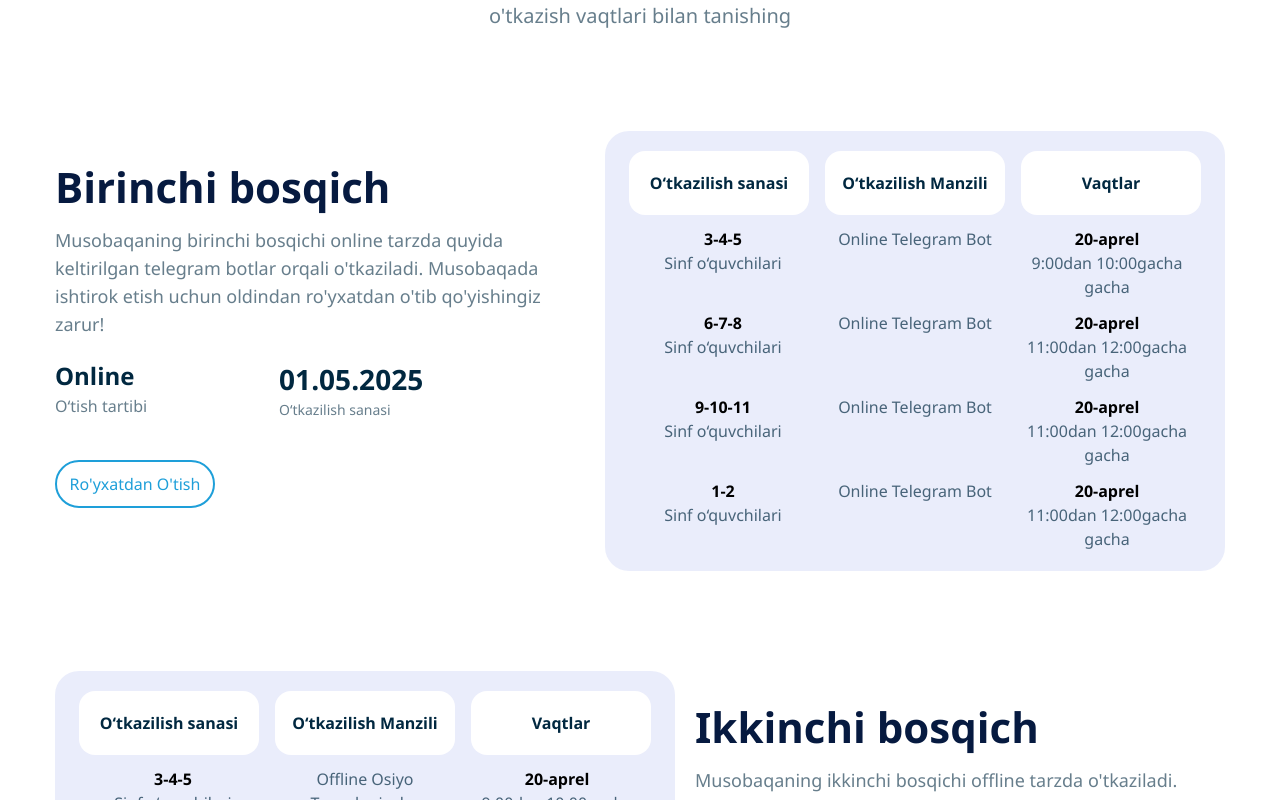
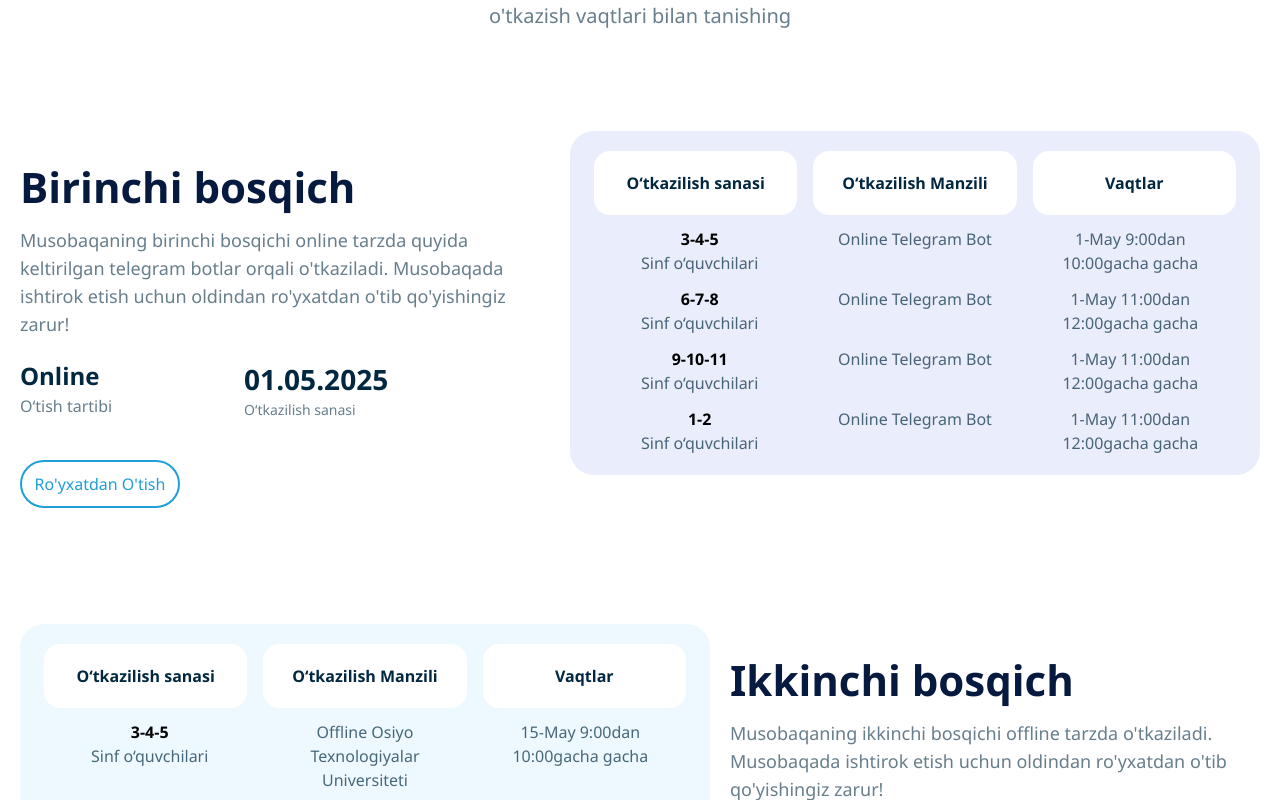
Before and after one commit to alienorar/Genius-Cup-full, a React (Vite) app: page / in a window 1280 px wide. Shown: the part 2160-2960 px from the top of the page. Built offline with nearby package versions, Linux system fonts and the light colour scheme.

Commit message:
table data changed

```diff
--- a/src/modules/home/index.tsx
+++ b/src/modules/home/index.tsx
@@ -64,10 +64,10 @@ const Index = () => {
   ];
 
   const schedule = [
-    { grades: <span className="font-bold text-black block">3-4-5</span>, description: "Sinf o’quvchilari", location: <span className="font-bold text-black block">Online</span>, date: <span className="font-bold text-black block">20-aprel</span>, time: "9:00dan 10:00gacha" },
-    { grades: <span className="font-bold text-black block">6-7-8</span>, description: "Sinf o’quvchilari", location: <span className="font-bold text-black block">Online</span>, date: <span className="font-bold text-black block">20-aprel</span>, time: "11:00dan 12:00gacha" },
-    { grades: <span className="font-bold text-black block">9-10-11</span>, description: "Sinf o’quvchilari", location: <span className="font-bold text-black block">Online</span>, date: <span className="font-bold text-black block">20-aprel</span>, time: "11:00dan 12:00gacha" },
-    { grades: <span className="font-bold text-black block">1-2</span>, description: "Bosqich akademik litsey talabalari", location: <span className="font-bold text-black block">Online</span>, date: <span className="font-bold text-black block">20-aprel</span>, time: "11:00dan 12:00gacha" },
+    { grades: <span className="font-bold text-black block">3-4-5</span>, description: "Sinf o’quvchilari", location: <span className="font-bold text-black block">Online</span>, date: <span className="font-bold text-black block">1-may</span>, time: "9:00dan 10:00gacha" },
+    { grades: <span className="font-bold text-black block">6-7-8</span>, description: "Sinf o’quvchilari", location: <span className="font-bold text-black block">Online</span>, date: <span className="font-bold text-black block">1-may</span>, time: "11:00dan 12:00gacha" },
+    { grades: <span className="font-bold text-black block">9-10-11</span>, description: "Sinf o’quvchilari", location: <span className="font-bold text-black block">Online</span>, date: <span className="font-bold text-black block">1-may</span>, time: "11:00dan 12:00gacha" },
+    { grades: <span className="font-bold text-black block">1-2</span>, description: "Bosqich akademik litsey talabalari", location: <span className="font-bold text-black block">Online</span>, date: <span className="font-bold text-black block">1-may</span>, time: "11:00dan 12:00gacha" },
   ];
 
   const organizers = [
@@ -138,7 +138,7 @@ const Index = () => {
             <img src={BlueSpot} alt="Blue spot" className="block md:hidden h-[100px] w-[100px] object-none " /></div>
         </div>
         <div className="flex flex-col gap-0">
-          <div className="flex  justify-end items-end pl-0 "><img src={Feather} alt="feather" className="-rotate-20 "/></div>
+          <div className="flex  justify-end items-end pl-0 "><img src={Feather} alt="feather" className="-rotate-20 " /></div>
           <div className="bg-gradient-to-br from-[#E7ECFF] to-[#dde3f8] p-[10px] sm:p-[30px] md:p-[40px] lg:p-[60px] rounded-3xl rounded-tr-[40px] md:rounded-tr-[60px] sm:rounded-[25px] md:rounded-[30px]   flex items-center justify-center lg:h-[704px] relative"
           >
             <div className="absolute top-10 left-9 w-18 h-18 bg-gradient-to-r from-white to-transparent rounded-full"></div>
@@ -251,8 +251,7 @@ const Index = () => {
                   </a>
                 </button>
               </div>
-
-              <div className="bg-[#DCE1F899] px-6 py-5 rounded-3xl w-full lg:w-1/2">
+              <div className={`${index % 2 === 0 ? "bg-[#DCE1F899]" : "bg-[#E2F6FD99]"} px-6 py-5 rounded-3xl mx-auto poppin`}>
                 <div className="grid text-[#012840] grid-cols-2 lg:grid-cols-3 gap-4 text-center font-semibold">
                   <span className="bg-white rounded-2xl md:px-4 md:py-5 py-3 px-3">O‘tkazilish sanasi</span>
                   <span className="bg-white rounded-2xl md:px-4 md:py-5 py-3 px-3 hidden lg:block">O‘tkazilish Manzili</span>
@@ -262,10 +261,11 @@ const Index = () => {
                   <div key={i} className="grid grid-cols-2 lg:grid-cols-3 gap-5 px-2 text-center mt-3">
                     <span className="text-[#012840B2] font-[500] text-[16px]">{item.grades} Sinf o‘quvchilari</span>
                     <span className="hidden md:block text-[#012840B2] font-[500] text-[16px]">{index === 0 ? "Online Telegram Bot " : "Offline Osiyo Texnologiyalar Universiteti "}</span>
-            <span className="text-[#012840B2] font-[500] text-[16px]">{item.date} {item.time} gacha</span>
+                    <span className="text-[#012840B2] font-[500] text-[16px]">{index === 0 ? "1-May " : "15-May "} {item.time} gacha</span>
                   </div>
                 ))}
-      </div></div>
+              </div>
+              </div>
           ))}
         </div>
       </section>
```
Lines whose indentation alone changed are shown as unchanged.
